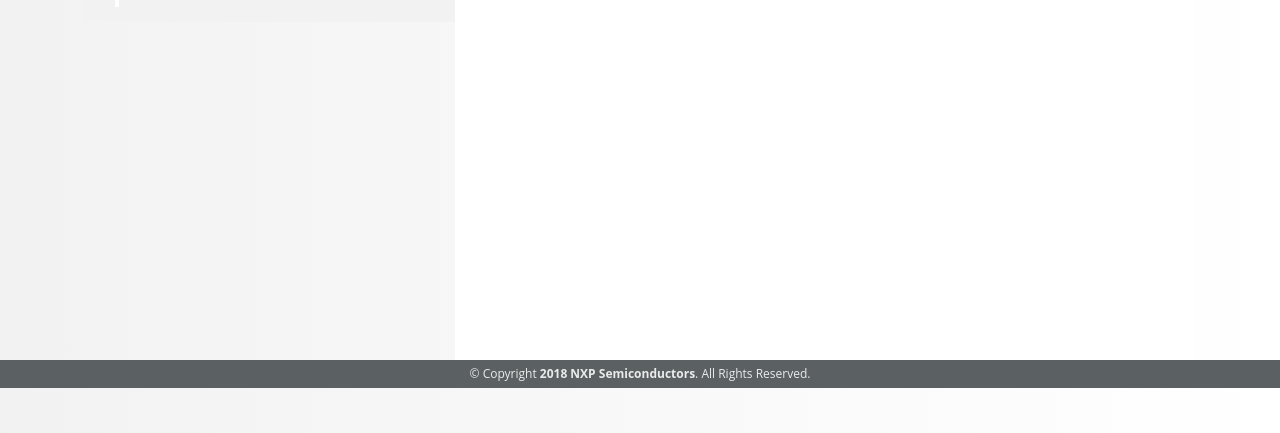
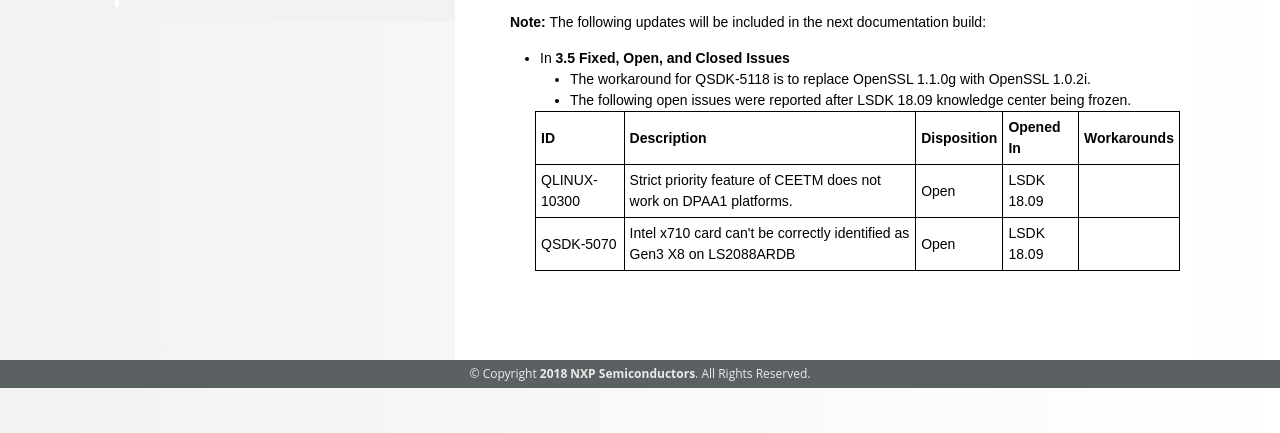
Before and after one commit to lsdk/lsdk.github.io, a plain HTML site: page document.html in a window 1280 px wide. Shown: the part 412-845 px from the top of the page. Drawn offline with Linux system fonts and the light colour scheme.

Commit message:
document.html: add known issues
Signed-off-by: Ting Liu <ting.liu@nxp.com>

```diff
--- a/document.html
+++ b/document.html
@@ -92,6 +92,19 @@
                     <h2>LSDK document - Knowledge Center</h2>
                     <p>Layerscape Software Development Kit documentation can be accessed from the <a href="https://freescale.sdlproducts.com/LiveContent/web/pub.xql?c=t&action=home&pub=QorIQ_LSDK_18.09&lang=en-US" target="blank">Knowledge Center</a>.
                     </p>
+<p><b>Note:</b> The following updates will be included in the next documentation build:</p>
+<ul>
+<li>In <b>3.5 Fixed, Open, and Closed Issues</b></li>
+<ul type="square">
+<li>The workaround for QSDK-5118 is to replace OpenSSL 1.1.0g with OpenSSL 1.0.2i.</li>
+<li>The following open issues were reported after LSDK 18.09 knowledge center being frozen.</li>
+</ul>
+<table border=1>
+<tr><th>ID</th><th>Description</th><th>Disposition</th><th>Opened In</th><th>Workarounds</th></tr>
+<tr><td>QLINUX-10300</td><td>Strict priority feature of CEETM does not work on DPAA1 platforms.</td><td>Open</td><td>LSDK 18.09</td><td>&nbsp</td></tr>
+<tr><td>QSDK-5070</td><td>Intel x710 card can't be correctly identified as Gen3 X8 on LS2088ARDB</td><td>Open</td><td>LSDK 18.09</td><td>&nbsp</td></tr>
+</table>
+</ul>
                 </div>
                 <div class="tab-pane" role="tabpanel" id="second">
                     <h2>Frequently Asked Questions</h2>
```
